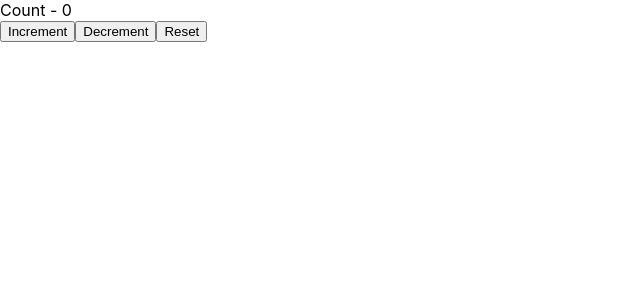
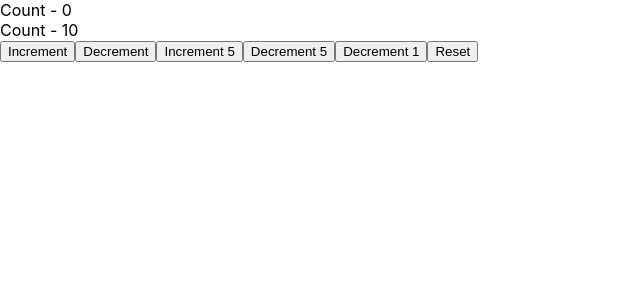
Before and after one commit to Neha-081/react-practice, a React (Create React App) app: page / in a window 1280 px wide. Shown: the top 300 px of the page, without its empty margins (0-640 px from the left). Built offline with nearby package versions, Linux system fonts and the light colour scheme.

Commit message:
useReducer by object

```diff
--- a/src/App.js
+++ b/src/App.js
@@ -5,9 +5,11 @@
 // import DataFetching from './components/DataFetching';
 import ComponentA from './components/ComponentA';
 import CounterOne from './components/CounterOne';
+import CounterTwo from './components/CounterTwo';
 
 export const UserContext=React.createContext()
 export const ChannelContext=React.createContext()
+
 
 function App() {
   return (
@@ -20,7 +22,7 @@
 //     </div>
 
 <div>
-  <CounterOne/>
+  <CounterTwo/>
 </div>
   )
 }
--- /dev/null
+++ b/src/components/CounterTwo.jsx
@@ -0,0 +1,44 @@
+//state as a object in useReducer
+import React,{useReducer} from 'react'
+
+const initialState={
+    firstCounter:0,
+    secondCounter:10
+}
+const reducer=(state,action)=>{
+ switch(action.type){
+     case 'increment':
+         return {...state,firstCounter:state.firstCounter+action.value}
+     case 'decrement':
+         return {...state,firstCounter:state.firstCounter-action.value}
+         case 'increment2':
+            return {...state,secondCounter:state.secondCounter+action.value}
+        case 'decrement2':
+            return {...state,secondCounter:state.secondCounter-action.value}
+    case 'reset':
+         return initialState
+    default:
+        return state
+ }
+}
+
+function CounterTwo() {
+
+    //count refers to entire state object
+ const [count,dispatch]=   useReducer(reducer,initialState)
+
+    return (
+        <div>
+            <div>Count - {count.firstCounter}</div>
+            <div>Count - {count.secondCounter}</div>
+            <button onClick={()=>dispatch({type:'increment',value:1})}>Increment</button>
+            <button onClick={()=>dispatch({type:'decrement',value:1})}>Decrement</button>
+            <button onClick={()=>dispatch({type:'increment',value:5})}>Increment 5</button>
+            <button onClick={()=>dispatch({type:'decrement',value:5})}>Decrement 5</button>
+            <button onClick={()=>dispatch({type:'decrement2',value:1})}>Decrement 1</button>
+            <button onClick={()=>dispatch({type:'reset'})}>Reset</button>
+        </div>
+    )
+}
+
+export default CounterTwo
```
